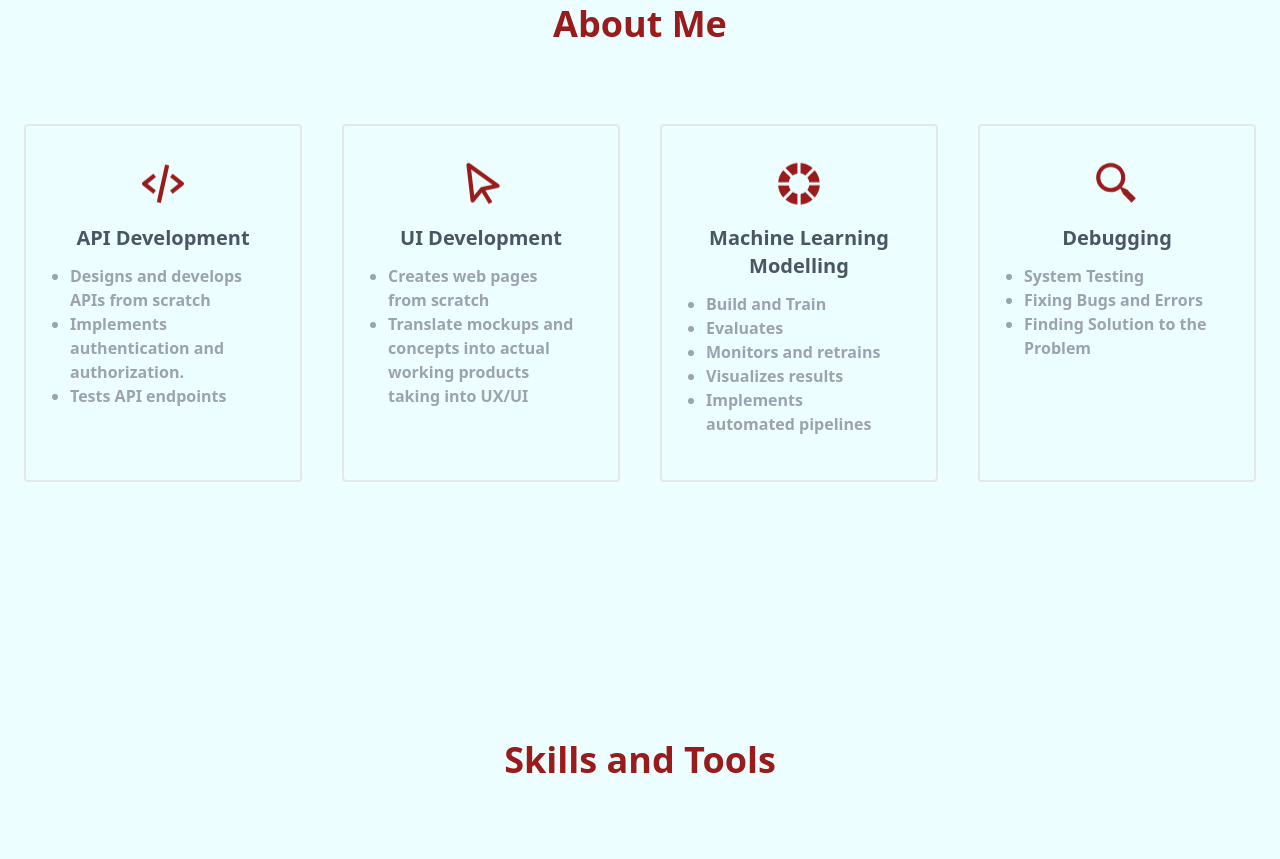
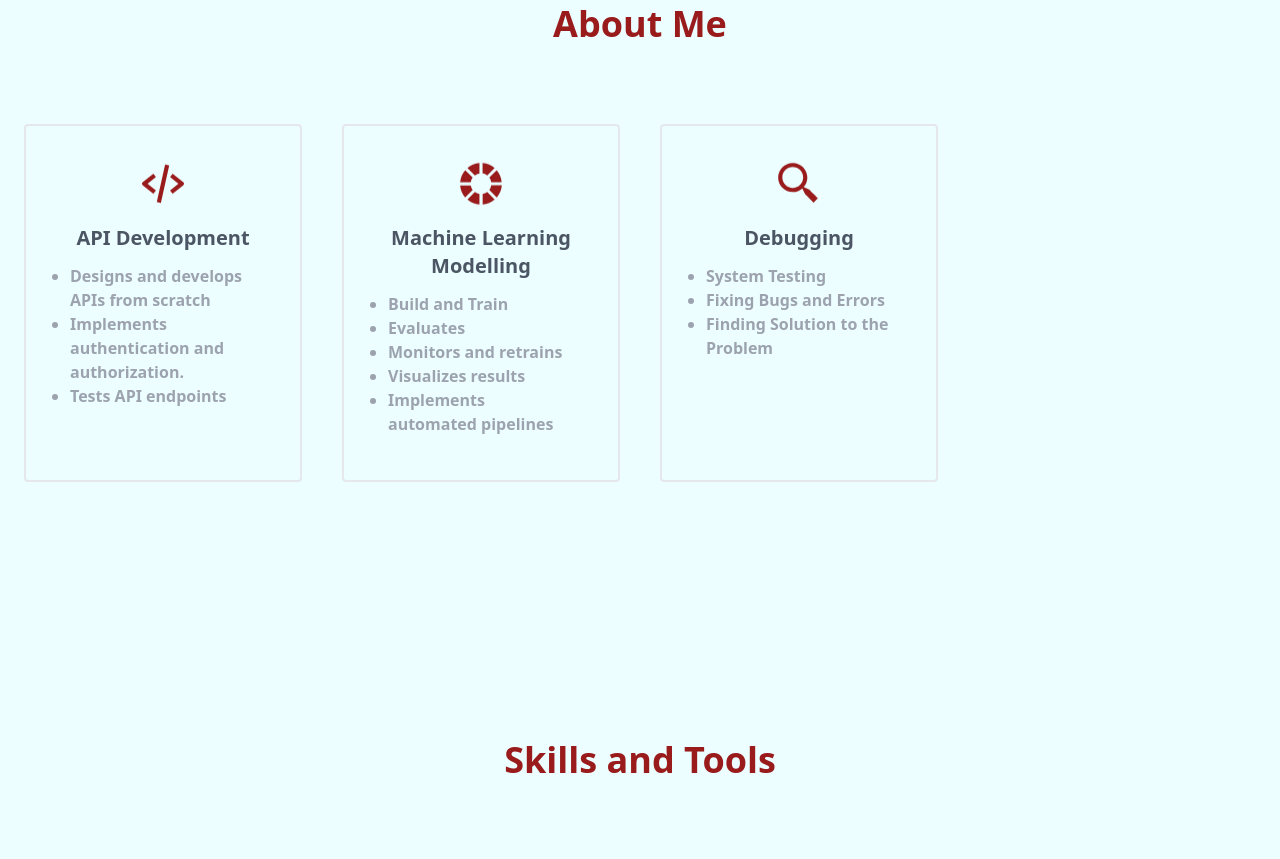
Before and after one commit to mgheve97/gheve.mombay97, a Next.js app: page / in a window 1280 px wide. Shown: the part 940-1799 px from the top of the page. Built offline with nearby package versions, Linux system fonts and the light colour scheme.

Commit message:
Remove 'UI Development' in About

```diff
--- a/src/app/page.js
+++ b/src/app/page.js
@@ -86,17 +86,6 @@ export default function Home() {
                     <li>Designs and develops APIs from scratch</li>
                     <li>Implements authentication and authorization.</li>
                     <li>Tests API endpoints</li>
-                  </ul>
-                </div>
-              </div>
-
-              <div className='border-2 rounded p-1'>
-                <div className='flex flex-col content-center justify-center items-center p-10'>
-                <svg xmlns="http://www.w3.org/2000/svg" width="50" height="50" viewBox="0 0 24 24" className='animate-bounce fill-red-800 w-[50px]'><path d="M20.978 13.21a1 1 0 0 0-.396-1.024l-14-10a.999.999 0 0 0-1.575.931l2 17a1 1 0 0 0 1.767.516l3.612-4.416 3.377 5.46 1.701-1.052-3.357-5.428 6.089-1.218a.995.995 0 0 0 .782-.769zm-8.674.31a1 1 0 0 0-.578.347l-3.008 3.677L7.257 5.127l10.283 7.345-5.236 1.048z"></path></svg>
-                  <p className='font-bold text-xl mt-1 text-gray-600 dark:text-white text-center'>UI Development</p>
-                  <ul className='list-disc mt-3 text-gray-400 font-bold dark:text-white'>
-                    <li>Creates web pages from scratch</li>
-                    <li>Translate mockups and concepts into actual working products taking into UX/UI</li>
                   </ul>
                 </div>
               </div>
```
